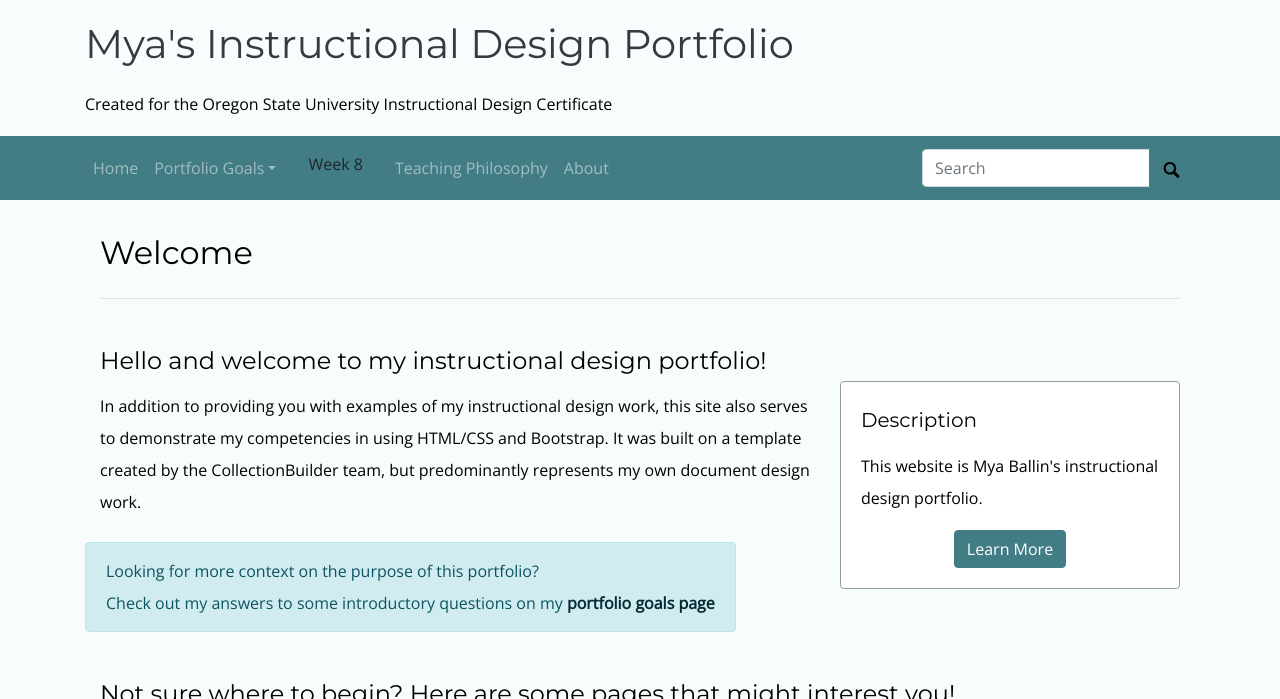
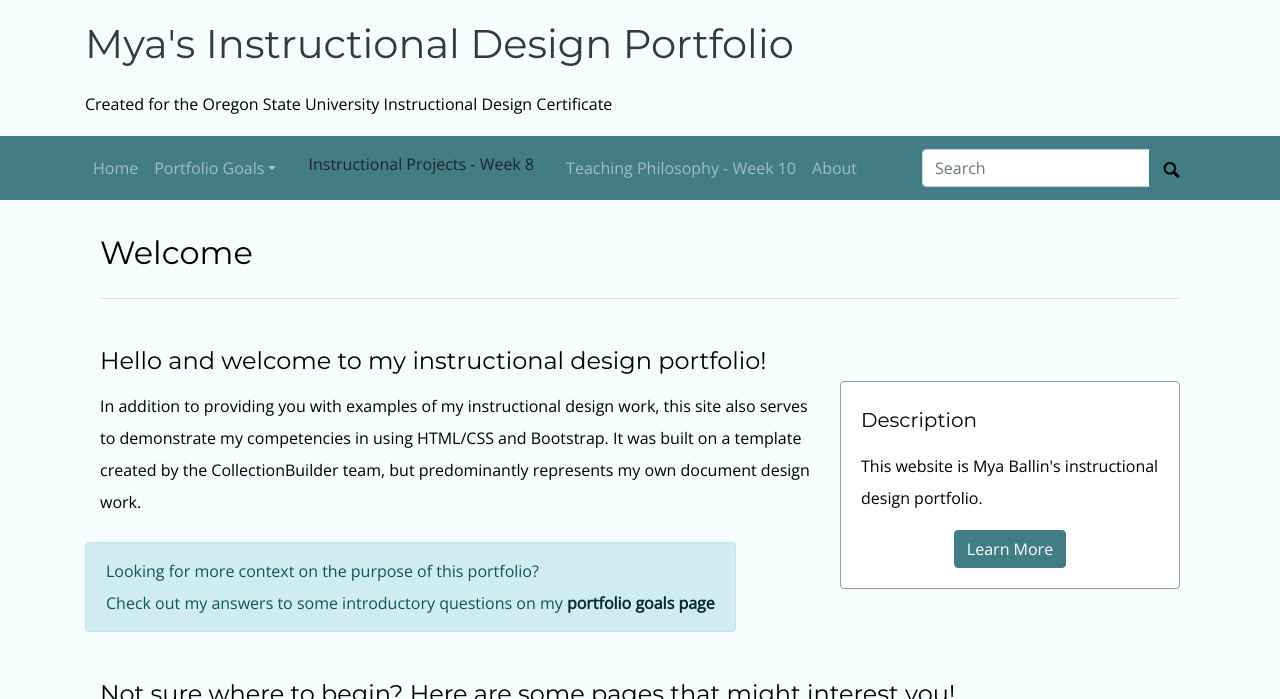
Before and after one commit to mxballin/instructional-design, a Jekyll site: the page built from index.md, in a window 1280 px wide and 900 px high, cut to the strip 0-699 px from the top of the window. Built offline with Jekyll 4.4.1, drawn with Linux system fonts in a browser that asks for light colours; some web fonts are replaced.

Commit message:
Update default.html

```diff
--- a/_layouts/default.html
+++ b/_layouts/default.html
@@ -30,10 +30,10 @@
 
                 </li>
               <li class="nav-item">
-                                  <a class="dropdown-item " href="/week8.html">Week 8</a>
+                                  <a class="dropdown-item " href="/week8.html">Instructional Projects - Week 8</a>
               </li>
                   <li class="nav-item ">
-                    <a class="nav-link " href="/teachingphilosophy.html">Teaching Philosophy</a>
+                    <a class="nav-link " href="/teachingphilosophy.html">Teaching Philosophy - Week 10</a>
               </li>
               <li class="nav-item ">
                     <a class="nav-link " href="/about.html">About</a>
```
